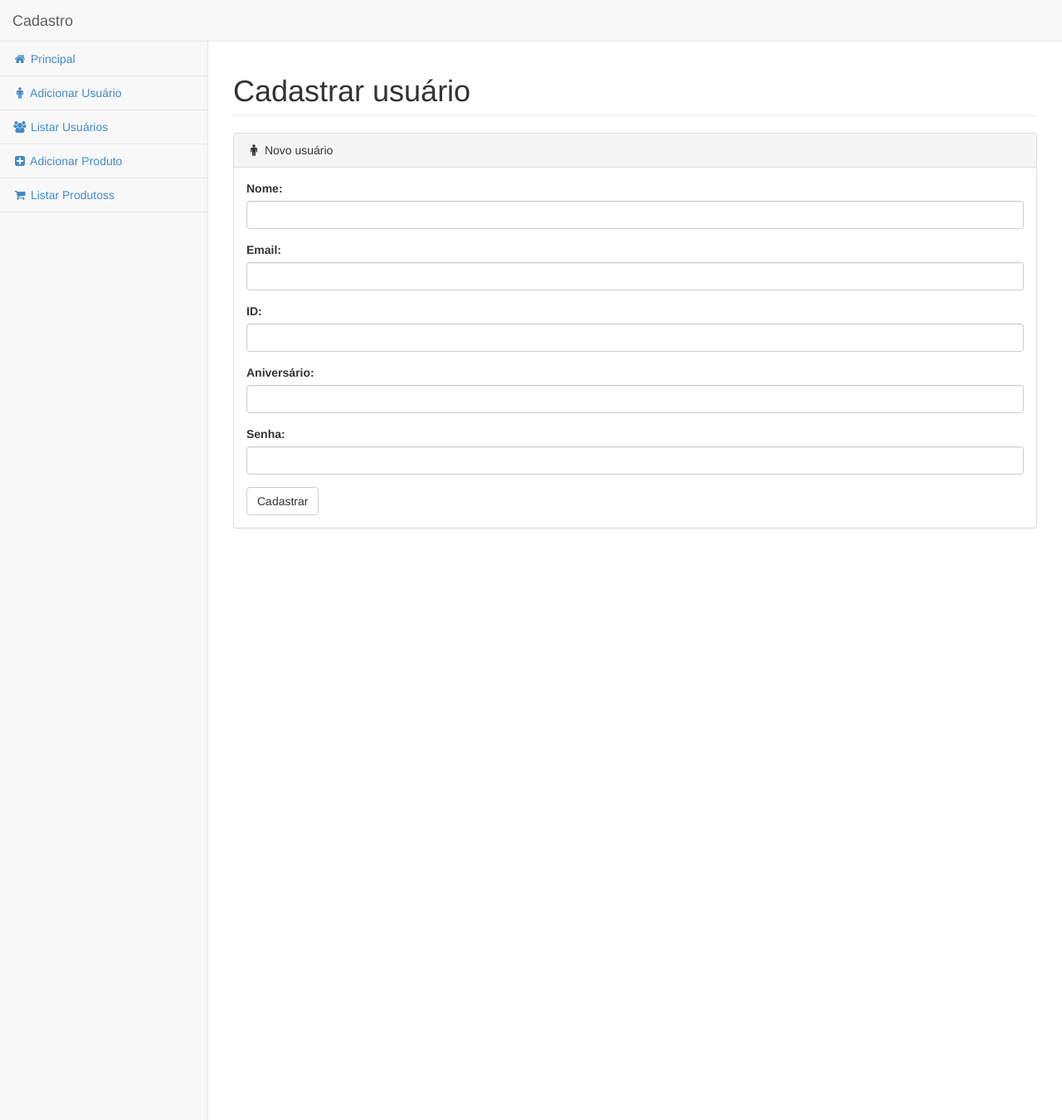
After one commit to joaosantiag0/cadastro-cliente-produto, a PHP site: page /view/user_add_view.php in a window 1280 px wide. The commit adds this page. Shown: the whole page at 83% size. Run offline with PHP 8.4, Linux system fonts and the light colour scheme; the template is opened without the code that fills it, so the values that code supplies are empty.

Commit message:
Already registering user

```diff
--- a/view/header.php
+++ b/view/header.php
@@ -58,11 +58,11 @@
                             <a href="index.php"><i class="fa fa-home fa-fw"></i> Principal</a>
                         </li>
                         <li>
-                            <a href="#"><i class="fa fa-male fa-fw"></i> Adicionar Usuário</a>
+                            <a href="index.php?page=user&op=add"><i class="fa fa-male fa-fw"></i> Adicionar Usuário</a>
 
                         </li>
                         <li>
-                            <a href="#"><i class="fa fa-group fa-fw"></i> Listar Usuários</a>
+                            <a href="index.php?page=user&op=lister"><i class="fa fa-group fa-fw"></i> Listar Usuários</a>
 
                         </li>
                         <li>
--- a/view/index_view.php
+++ b/view/index_view.php
@@ -8,7 +8,7 @@
             </div>
             <!-- /.row -->
             <div class="row">
-                <div class="col-lg-8">
+                <div class="col-lg-12">
                     <div class="panel panel-default">
                         <div class="panel-heading">
                             <i class="fa fa-gear fa-fw"></i> Funcionamento do sistema
@@ -51,4 +51,5 @@
 
                 </div>
                 <!-- /.col-lg-8 -->
+             </div>
    <?php include_once 'footer.php';?>
--- /dev/null
+++ b/view/user_add_view.php
@@ -0,0 +1,96 @@
+<?php include_once 'header.php'; ?>
+<script type="text/javascript">
+<!--
+ window.onload = function (){
+jQuery("#birthday").keypress(function (e){
+	if (e.which != 8 && e.which != 0 && (e.which < 48 || e.which > 57)) {
+		return false;
+    }
+	jQuery("#birthday").keyup(function (e){
+	var value = this.value.length;
+	if(value == 2 || value == 5) jQuery(this).val(this.value+"/");
+
+});
+});
+
+jQuery("#email").keypress(function(){
+	var testeEmail = /^[A-Z0-9._%+-]+@([A-Z0-9-]+\.)+[A-Z]{2,4}$/i;
+	if(!testeEmail.test(this.value)){
+		jQuery("#emailField").addClass("has-error");
+		jQuery("#emailLabel").html("Campo obrigatório!");
+	} else {
+		jQuery("#emailField").removeClass("has-error").addClass("has-success");
+		jQuery("#emailLabel").html(" ");
+	}
+});
+jQuery("button[type='submit']").click(function(){
+	var result = true;
+	jQuery("form#register :input").each(function(){
+		result = true;
+		var value = this.value;
+		var id = jQuery(this).attr("id");
+		if(value.length == 0 && id != "submit"){
+			jQuery("#"+id+"Field").addClass("has-error");
+			jQuery("#"+id+"Label").html("Campo obrigatório!");
+			result = false;
+		} else {
+			result =  true;
+		}
+	});
+	console.log(result);
+	return result;
+});
+};
+//-->
+</script>
+<div id="page-wrapper">
+	<div class="row">
+		<div class="col-lg-12">
+			<h1 class="page-header">Cadastrar usuário</h1>
+		</div>
+		<!-- /.col-lg-12 -->
+	</div>
+	<!-- /.row -->
+	<div class="row">
+		<div class="col-lg-12">
+			<div class="panel panel-default">
+				<div class="panel-heading">
+					<i class="fa fa-male fa-fw"></i> Novo usuário
+				</div>
+				<!-- /.panel-heading -->
+				<div class="panel-body">
+				<?php if ($success):?><div class="alert alert-success"><?php echo $msg?></div><?php endif;?>
+				<?php if ($error):?><div class="alert alert-error"><?php echo $msgErr?></div><?php endif;?>
+					<form action="index.php?page=user&op=add" method="post" role="form" id="register">
+
+						<div class="form-group" id="nameField">
+							<label class="control-label">Nome:<span id="nameLabel"></span></label> <input type="text" id="name" name="name"
+								class="form-control">
+						</div>
+						<div class="form-group" id="emailField">
+							<label class="control-label">Email: <span id="emailLabel"></span></label> <input type="text" id="email" name="email"
+								class="form-control">
+						</div>
+						<div class="form-group" id="idField">
+							<label class="control-label">ID:<span id="idLabel"></label> <input type="text" name="id"
+								value="<?php echo $lastID?>" id="id" class="form-control" >
+						</div>
+
+							<div class="form-group" id="birthdayField">
+								<label class="control-label">Aniversário: <span id="birthdayLabel"></span></label> <input maxlength="10" type="text" name="birthday"
+									id="birthday" class="form-control">
+							</div>
+							<div class="form-group" id="passwordField">
+								<label class="control-label">Senha:<span id="passwordLabel"></span></label> <input type="password" name="password"
+									class="form-control" id="password">
+							</div>
+							<button type="submit" id="submit" class="btn btn-default">Cadastrar</button>
+
+					</form>
+				</div>
+				<!-- /.panel-body -->
+			</div>
+			<!-- /.panel -->
+		</div>
+	</div>
+<?php include_once 'footer.php';?>
```
Also changed, not shown: control/userController.php (added, +31 -0 lines), model/user.php (+12 -3 lines).
